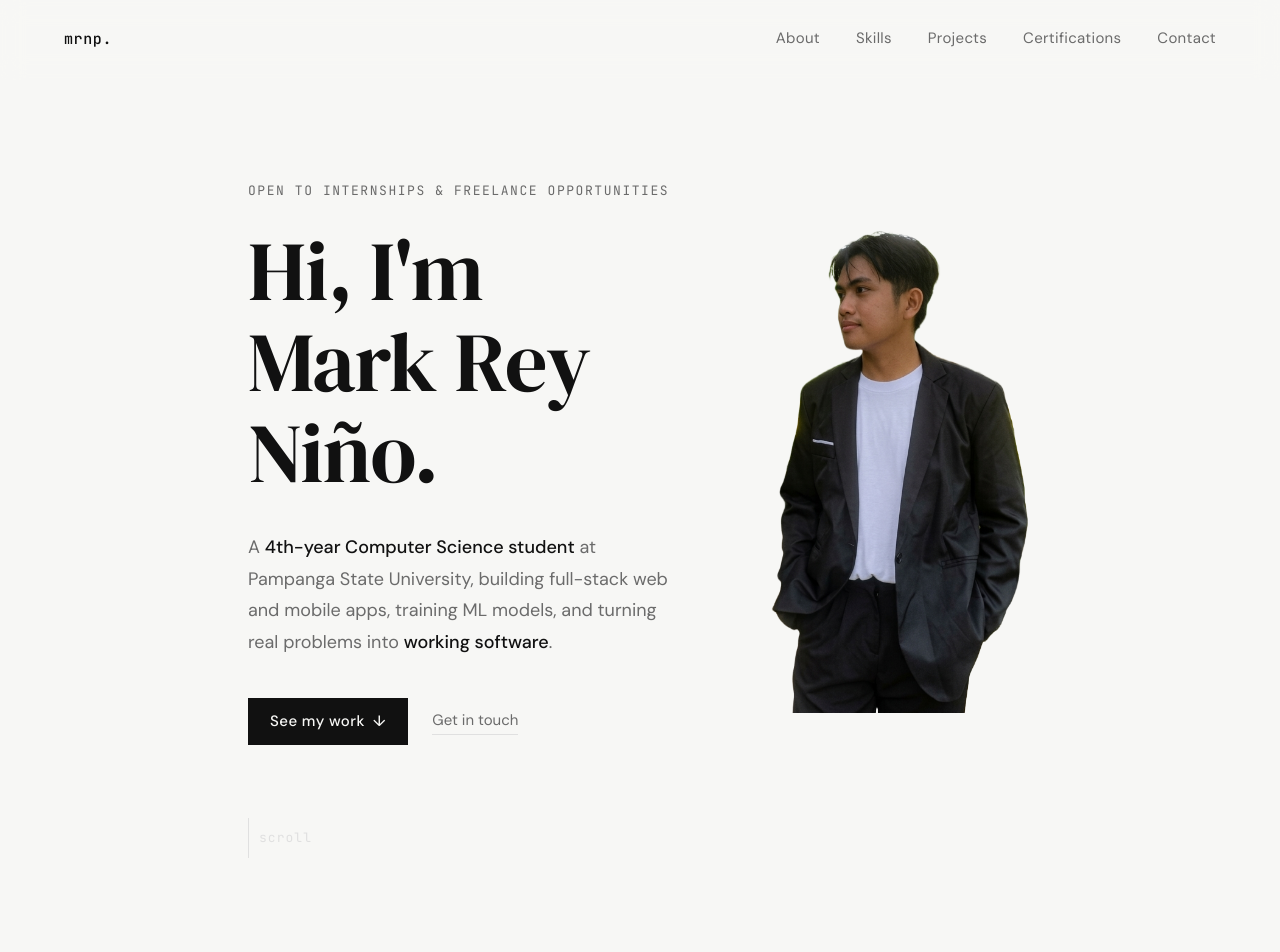
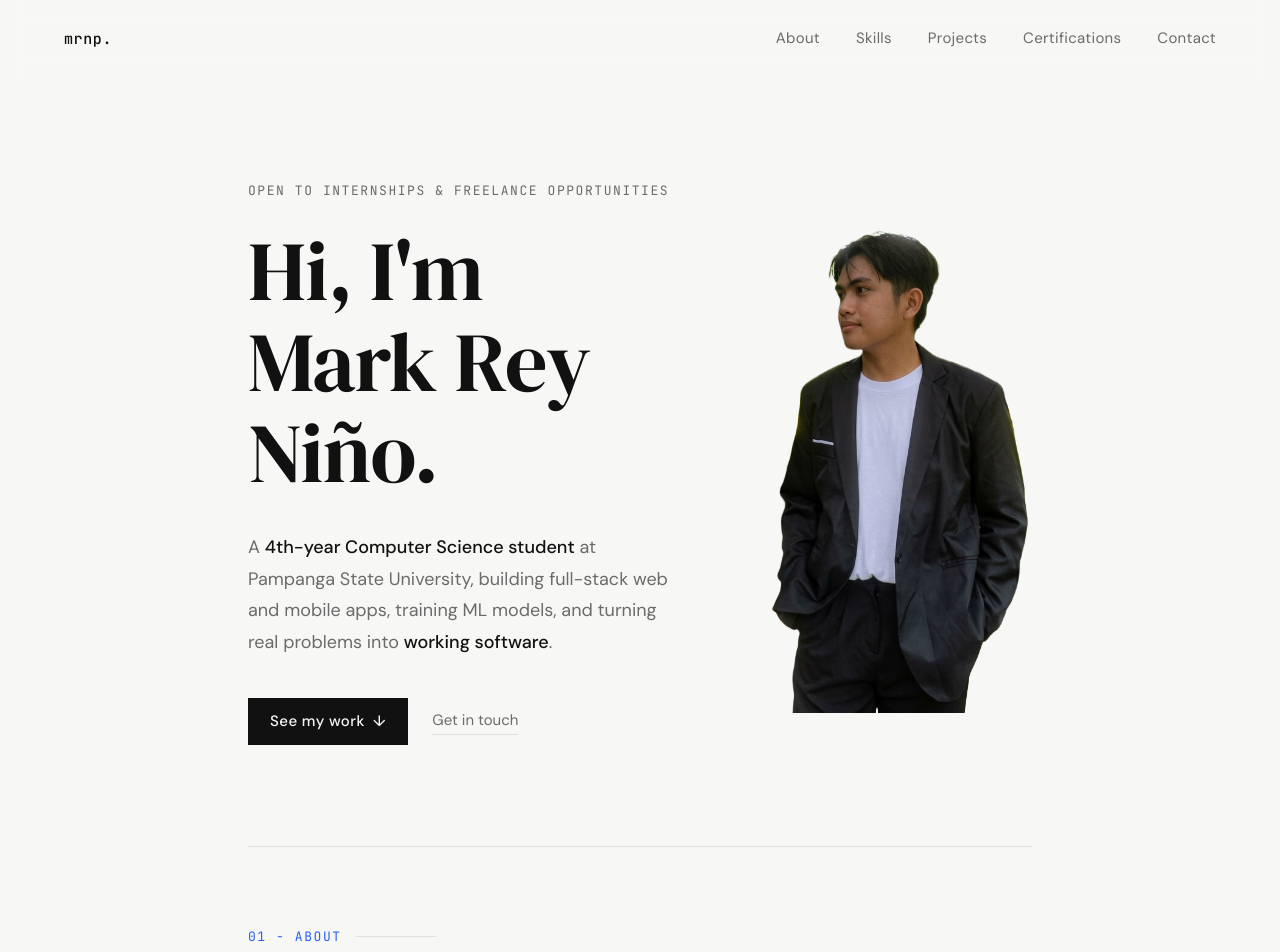
Before and after one commit to mrnp-dev/My-Portfolio, a React (Vite) app: page / in a window 1280 px wide. Shown: the top 952 px of the page. Built offline with nearby package versions, Linux system fonts and the light colour scheme.

Commit message:
refactor: remove scroll hint element from HeroSection

```diff
--- a/src/components/HeroSection.tsx
+++ b/src/components/HeroSection.tsx
@@ -55,7 +55,7 @@ export function HeroSection() {
           <img className="hero-portrait" src={professionalImage} alt="" />
         </div>
       </div>
-      <p className="scroll-hint hero-enter hero-enter-4">scroll</p>
+
     </section>
   )
 }
```
